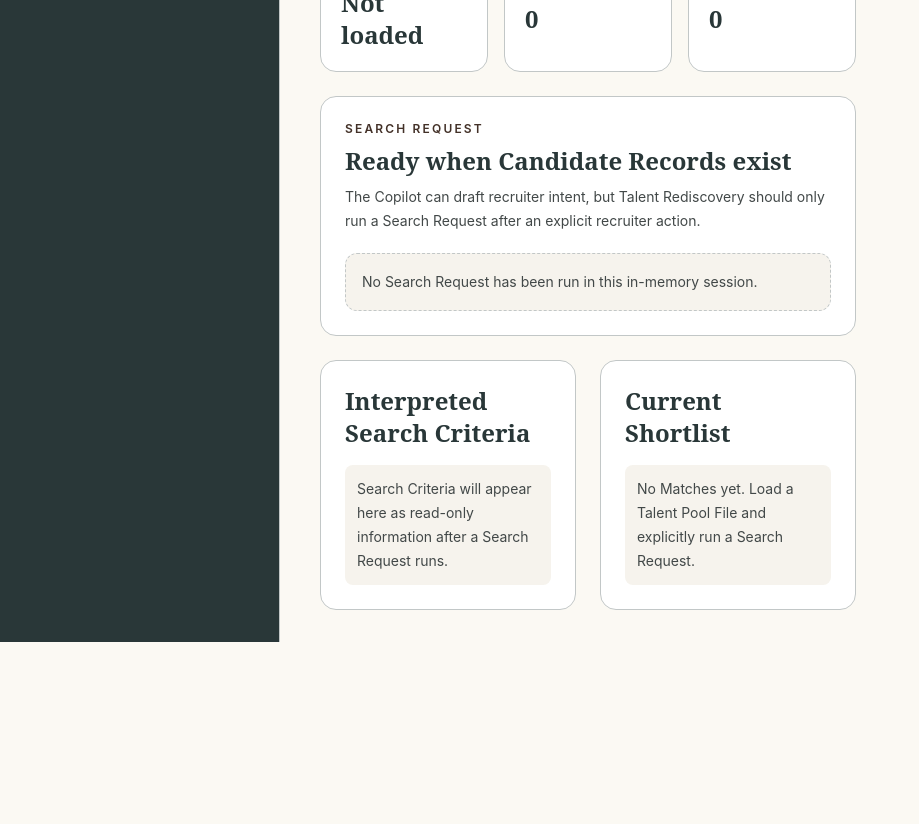
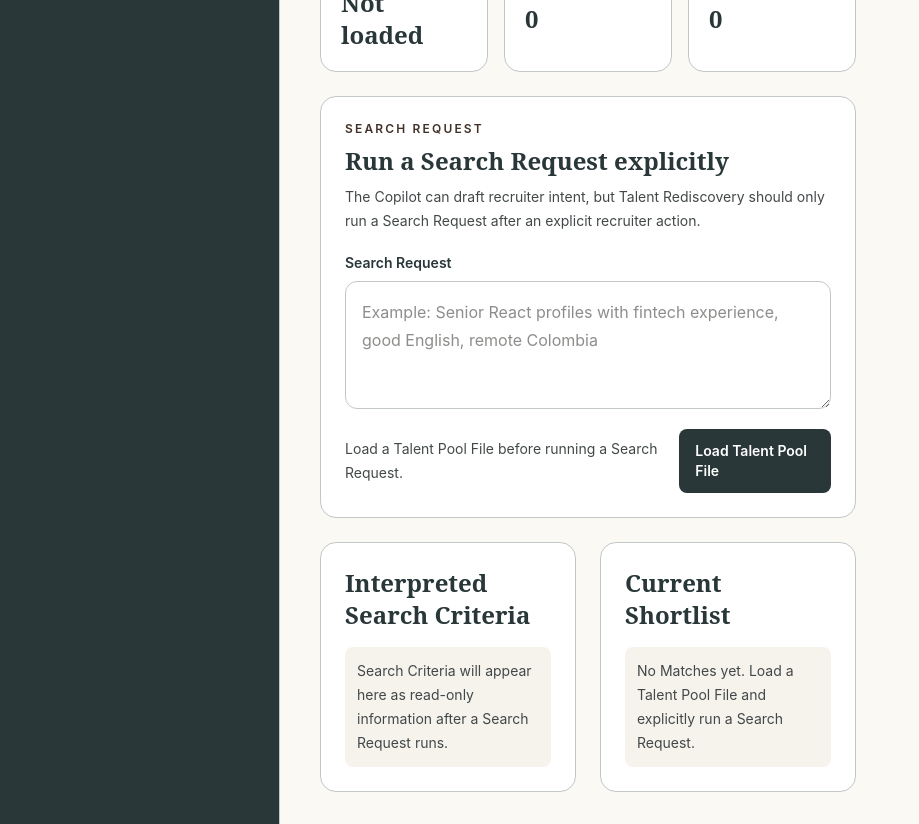
Before and after one commit to JPGallegos1/talent-rediscovery, a React (Vite) app: page / in a window 1280 px wide. Shown: the part 560-1384 px from the top of the page, without its empty margins (0-919 px from the left). Before the commit the page ends 1202 px from the top, so only its background shows below. Built offline with nearby package versions, Linux system fonts and the light colour scheme.

Commit message:
feat: run Search Requests from cockpit

```diff
--- a/src/main.tsx
+++ b/src/main.tsx
@@ -3,6 +3,8 @@ import { flexRender, getCoreRowModel, useReactTable, type ColumnDef } from "@tan
 import { createContext, useContext, useMemo, useState, type Dispatch, type ReactNode, type SetStateAction } from "react";
 import { createRoot } from "react-dom/client";
 import { parseCsvTalentPool, type CandidateRecord } from "./csv-candidate-records.js";
+import { interpretSearchCriteria, type SearchCriteria } from "./search-criteria.js";
+import { buildShortlist, type Match } from "./shortlist-matches.js";
 import "./styles.css";
 
 type AppSession = {
@@ -10,8 +12,8 @@ type AppSession = {
   candidateRecordCount: number;
   candidateRecords: CandidateRecord[];
   searchRequest: string;
-  searchCriteria: string[];
-  shortlistCount: number;
+  searchCriteria: SearchCriteria | null;
+  shortlist: Match[];
   selectedMatchId: string | null;
   copilotTranscript: { speaker: "recruiter" | "copilot"; text: string }[];
 };
@@ -26,8 +28,8 @@ const initialSession: AppSession = {
   candidateRecordCount: 0,
   candidateRecords: [],
   searchRequest: "",
-  searchCriteria: [],
-  shortlistCount: 0,
+  searchCriteria: null,
+  shortlist: [],
   selectedMatchId: null,
   copilotTranscript: [
     {
@@ -96,7 +98,38 @@ function NavLink({ to, label }: { to: "/" | "/talent-pool"; label: string }) {
 }
 
 function HomeRoute() {
-  const { session } = useAppSession();
+  const { session, setSession } = useAppSession();
+  const [draftSearchRequest, setDraftSearchRequest] = useState(session.searchRequest);
+  const [searchStatus, setSearchStatus] = useState("Load a Talent Pool File before running a Search Request.");
+  const hasTalentPool = session.candidateRecordCount > 0;
+
+  function handleSearchSubmit(event: React.FormEvent<HTMLFormElement>) {
+    event.preventDefault();
+
+    if (!hasTalentPool) {
+      setSearchStatus("Upload a Talent Pool File before running a Search Request.");
+      return;
+    }
+
+    const searchRequest = draftSearchRequest.trim();
+
+    if (!searchRequest) {
+      setSearchStatus("Enter a Search Request before running the search.");
+      return;
+    }
+
+    const searchCriteria = interpretSearchCriteria(searchRequest);
+    const shortlist = buildShortlist(session.candidateRecords, searchCriteria);
+
+    setSession((current) => ({
+      ...current,
+      searchRequest,
+      searchCriteria,
+      shortlist,
+      selectedMatchId: null,
+    }));
+    setSearchStatus(`Search Request run. Returned ${shortlist.length} Matches in an ephemeral Shortlist.`);
+  }
 
   return (
     <div className="grid gap-6 xl:grid-cols-[minmax(0,1fr)_360px]">
@@ -114,23 +147,48 @@ function HomeRoute() {
         <section className="grid gap-4 md:grid-cols-3">
           <MetricCard label="Talent Pool" value={session.talentPoolFileName ?? "Not loaded"} />
           <MetricCard label="Candidate Records" value={String(session.candidateRecordCount)} />
-          <MetricCard label="Matches returned" value={String(session.shortlistCount)} />
+          <MetricCard label="Matches returned" value={String(session.shortlist.length)} />
         </section>
 
         <section className="rounded-2xl border border-outline-soft bg-surface-lowest p-6">
+          <form className="space-y-5" onSubmit={handleSearchSubmit}>
+            <div>
               <p className="text-xs font-semibold uppercase tracking-[0.18em] text-earth">Search Request</p>
-          <h2 className="mt-2 font-serif text-2xl font-semibold text-slate">Ready when Candidate Records exist</h2>
+              <h2 className="mt-2 font-serif text-2xl font-semibold text-slate">Run a Search Request explicitly</h2>
               <p className="mt-2 max-w-2xl text-sm leading-6 text-muted">
                 The Copilot can draft recruiter intent, but Talent Rediscovery should only run a Search Request after an explicit recruiter action.
               </p>
-          <div className="mt-5 rounded-xl border border-dashed border-outline-soft bg-surface-low p-4 text-sm leading-6 text-muted">
-            No Search Request has been run in this in-memory session.
             </div>
+            <label className="grid gap-2 text-sm font-semibold text-slate" htmlFor="search-request">
+              Search Request
+              <textarea
+                id="search-request"
+                className="min-h-32 rounded-xl border border-outline-soft bg-surface-lowest p-4 text-base font-normal leading-7 text-ink outline-none transition focus:border-slate"
+                placeholder="Example: Senior React profiles with fintech experience, good English, remote Colombia"
+                value={draftSearchRequest}
+                onChange={(event) => setDraftSearchRequest(event.target.value)}
+              />
+            </label>
+            <div className="flex flex-col gap-3 sm:flex-row sm:items-center sm:justify-between">
+              <p className="text-sm leading-6 text-muted" aria-live="polite">
+                {searchStatus}
+              </p>
+              {hasTalentPool ? (
+                <button type="submit" className="rounded-lg bg-slate px-4 py-3 text-sm font-semibold text-white hover:bg-slate-strong">
+                  Run Search Request
+                </button>
+              ) : (
+                <Link to="/talent-pool" className="rounded-lg bg-slate px-4 py-3 text-sm font-semibold text-white hover:bg-slate-strong">
+                  Load Talent Pool File
+                </Link>
+              )}
+            </div>
+          </form>
         </section>
 
         <section className="grid gap-6 lg:grid-cols-2">
-          <InfoPanel title="Interpreted Search Criteria" emptyText="Search Criteria will appear here as read-only information after a Search Request runs." />
-          <InfoPanel title="Current Shortlist" emptyText="No Matches yet. Load a Talent Pool File and explicitly run a Search Request." />
+          <InfoPanel title="Interpreted Search Criteria" emptyText="Search Criteria will appear here as read-only information after a Search Request runs." items={formatSearchCriteria(session.searchCriteria)} />
+          <ShortlistPanel matches={session.shortlist} />
         </section>
       </section>
 
@@ -168,8 +226,8 @@ function TalentPoolRoute() {
         candidateRecordCount: parsed.candidateRecords.length,
         candidateRecords: parsed.candidateRecords,
         searchRequest: "",
-        searchCriteria: [],
-        shortlistCount: 0,
+        searchCriteria: null,
+        shortlist: [],
         selectedMatchId: null,
       }));
       setUploadStatus(`Parsed ${parsed.candidateRecords.length} Candidate Records from ${file.name}.`);
@@ -181,8 +239,8 @@ function TalentPoolRoute() {
         candidateRecordCount: 0,
         candidateRecords: [],
         searchRequest: "",
-        searchCriteria: [],
-        shortlistCount: 0,
+        searchCriteria: null,
+        shortlist: [],
         selectedMatchId: null,
       }));
       setUploadStatus(error instanceof Error ? error.message : "The Talent Pool File could not be parsed.");
@@ -314,6 +372,36 @@ function getDuplicateWarning(record: CandidateRecord, records: CandidateRecord[]
 }
 
 function MatchDetailRoute() {
+  const { matchId } = matchRoute.useParams();
+  const { session } = useAppSession();
+  const match = session.shortlist.find((candidateMatch) => getMatchId(candidateMatch) === matchId);
+
+  if (match) {
+    return (
+      <section className="grid gap-6 xl:grid-cols-[minmax(0,1fr)_320px]">
+        <article className="rounded-2xl border border-outline-soft bg-surface-lowest p-8">
+          <p className="text-xs font-semibold uppercase tracking-[0.2em] text-earth">Match detail</p>
+          <div className="mt-4 flex flex-col gap-3 sm:flex-row sm:items-start sm:justify-between">
+            <div>
+              <h1 className="font-serif text-4xl font-semibold text-slate">{getCandidateRecordLabel(match)}</h1>
+              <p className="mt-2 text-muted">{match.candidateRecord.canonicalFields.currentRole || "Role not provided"}</p>
+            </div>
+            <span className="rounded-full bg-slate px-4 py-2 text-sm font-semibold text-white">{match.strength}</span>
+          </div>
+          <DetailSection title="Reasons" items={match.reasons} />
+          <DetailSection title="Candidate Record evidence" items={match.evidence.map((item) => `${item.label}: ${item.value} (${item.matched})`)} />
+          <DetailSection title="Gaps" items={match.gaps} />
+        </article>
+
+        <aside className="rounded-2xl border border-outline-soft bg-surface-low p-6">
+          <h2 className="font-serif text-xl font-semibold text-slate">Suggested Next Action</h2>
+          <p className="mt-3 text-sm leading-6 text-muted">{match.suggestedNextAction}</p>
+          <DetailSection title="Risks" items={match.risks} compact />
+        </aside>
+      </section>
+    );
+  }
+
   return (
     <section className="rounded-2xl border border-outline-soft bg-surface-lowest p-8">
       <p className="text-xs font-semibold uppercase tracking-[0.2em] text-earth">Session-scoped Match detail</p>
@@ -337,13 +425,105 @@ function MetricCard({ label, value }: { label: string; value: string }) {
   );
 }
 
-function InfoPanel({ title, emptyText }: { title: string; emptyText: string }) {
+function InfoPanel({ title, emptyText, items = [] }: { title: string; emptyText: string; items?: string[] }) {
   return (
     <section className="rounded-2xl border border-outline-soft bg-surface-lowest p-6">
       <h2 className="font-serif text-2xl font-semibold text-slate">{title}</h2>
+      {items.length > 0 ? (
+        <ul className="mt-4 space-y-3 text-sm leading-6 text-muted">
+          {items.map((item) => (
+            <li key={item} className="rounded-lg bg-surface-low px-3 py-2">
+              {item}
+            </li>
+          ))}
+        </ul>
+      ) : (
         <p className="mt-4 rounded-lg bg-surface-low px-3 py-3 text-sm leading-6 text-muted">{emptyText}</p>
+      )}
     </section>
   );
+}
+
+function ShortlistPanel({ matches }: { matches: Match[] }) {
+  return (
+    <section className="rounded-2xl border border-outline-soft bg-surface-lowest p-6">
+      <h2 className="font-serif text-2xl font-semibold text-slate">Current Shortlist</h2>
+      {matches.length > 0 ? (
+        <div className="mt-4 space-y-4">
+          {matches.map((match, index) => (
+            <article key={getMatchId(match)} className="rounded-xl border border-outline-soft bg-surface-low p-4">
+              <div className="flex items-start justify-between gap-4">
+                <div>
+                  <p className="text-xs font-semibold uppercase tracking-[0.16em] text-earth">Match {index + 1}</p>
+                  <h3 className="mt-2 font-serif text-xl font-semibold text-slate">{getCandidateRecordLabel(match)}</h3>
+                  <p className="mt-1 text-sm text-muted">{match.candidateRecord.canonicalFields.currentRole || "Role not provided"}</p>
+                </div>
+                <span className="rounded-full bg-slate px-3 py-1 text-xs font-semibold text-white">{match.strength}</span>
+              </div>
+              <p className="mt-3 text-sm leading-6 text-muted">{match.suggestedNextAction}</p>
+              <div className="mt-3 grid gap-3 text-sm leading-6 text-muted sm:grid-cols-2">
+                <SummaryList title="Reasons" items={match.reasons.slice(0, 2)} />
+                <SummaryList title="Evidence" items={match.evidence.slice(0, 2).map((item) => `${item.label}: ${item.value}`)} />
+              </div>
+              <Link to="/matches/$matchId" params={{ matchId: getMatchId(match) }} className="mt-4 inline-flex text-sm font-semibold text-slate hover:text-earth">
+                Open Match detail
+              </Link>
+            </article>
+          ))}
+        </div>
+      ) : (
+        <p className="mt-4 rounded-lg bg-surface-low px-3 py-3 text-sm leading-6 text-muted">No Matches yet. Load a Talent Pool File and explicitly run a Search Request.</p>
+      )}
+    </section>
+  );
+}
+
+function SummaryList({ title, items }: { title: string; items: string[] }) {
+  return (
+    <div>
+      <h4 className="font-semibold text-slate">{title}</h4>
+      <ul className="mt-1 list-disc space-y-1 pl-5">
+        {items.map((item) => (
+          <li key={item}>{item}</li>
+        ))}
+      </ul>
+    </div>
+  );
+}
+
+function DetailSection({ title, items, compact = false }: { title: string; items: string[]; compact?: boolean }) {
+  return (
+    <section className={compact ? "mt-6" : "mt-8"}>
+      <h2 className="font-serif text-xl font-semibold text-slate">{title}</h2>
+      <ul className="mt-3 space-y-2 text-sm leading-6 text-muted">
+        {items.map((item) => (
+          <li key={item} className="rounded-lg bg-surface-low px-3 py-2">
+            {item}
+          </li>
+        ))}
+      </ul>
+    </section>
+  );
+}
+
+function formatSearchCriteria(searchCriteria: SearchCriteria | null) {
+  if (!searchCriteria || Object.keys(searchCriteria).length === 0) {
+    return [];
+  }
+
+  return Object.entries(searchCriteria).map(([key, value]) => `${formatCriteriaLabel(key)}: ${Array.isArray(value) ? value.join(", ") : value}`);
+}
+
+function formatCriteriaLabel(key: string) {
+  return key.replaceAll(/([A-Z])/g, " $1").replace(/^./, (char) => char.toUpperCase());
+}
+
+function getMatchId(match: Match) {
+  return `row-${match.candidateRecord.rowNumber}`;
+}
+
+function getCandidateRecordLabel(match: Match) {
+  return match.candidateRecord.canonicalFields.name || `Candidate Record ${match.candidateRecord.rowNumber}`;
 }
 
 function CopilotPanel() {
--- /dev/null
+++ b/src/search-criteria.d.ts
@@ -0,0 +1,10 @@
+export type SearchCriteria = Partial<{
+  skills: string[];
+  seniority: string;
+  location: string[];
+  industry: string[];
+  languageLevel: string;
+  availability: string;
+}>;
+
+export function interpretSearchCriteria(searchRequest: string): SearchCriteria | null;
--- /dev/null
+++ b/src/shortlist-matches.d.ts
@@ -0,0 +1,24 @@
+import type { CandidateRecord } from "./csv-candidate-records.js";
+import type { SearchCriteria } from "./search-criteria.js";
+
+export type MatchStrength = "Strong" | "Possible" | "Weak";
+
+export type MatchEvidence = {
+  source: "Candidate Record";
+  field: string;
+  label: string;
+  value: string;
+  matched: string;
+};
+
+export type Match = {
+  candidateRecord: CandidateRecord;
+  strength: MatchStrength;
+  reasons: string[];
+  evidence: MatchEvidence[];
+  gaps: string[];
+  risks: string[];
+  suggestedNextAction: string;
+};
+
+export function buildShortlist(candidateRecords: CandidateRecord[], searchCriteria: SearchCriteria | null, options?: { limit?: number }): Match[];
```
Lines whose indentation alone changed are shown as unchanged.
